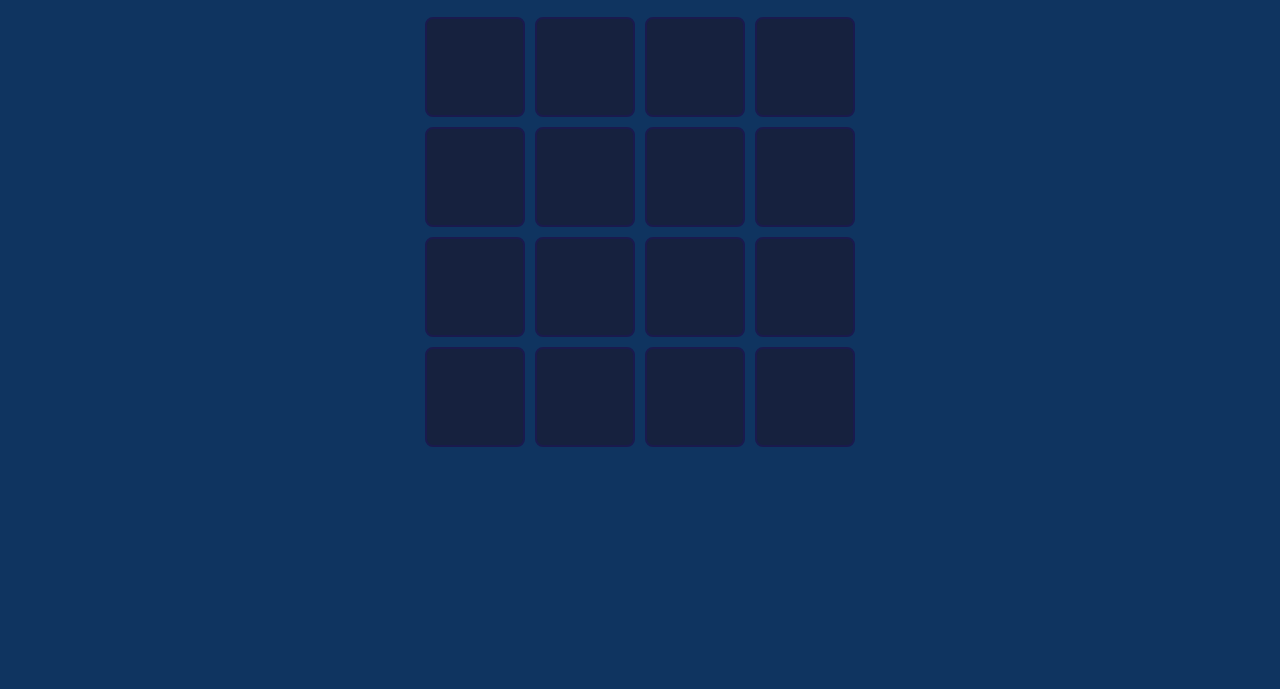
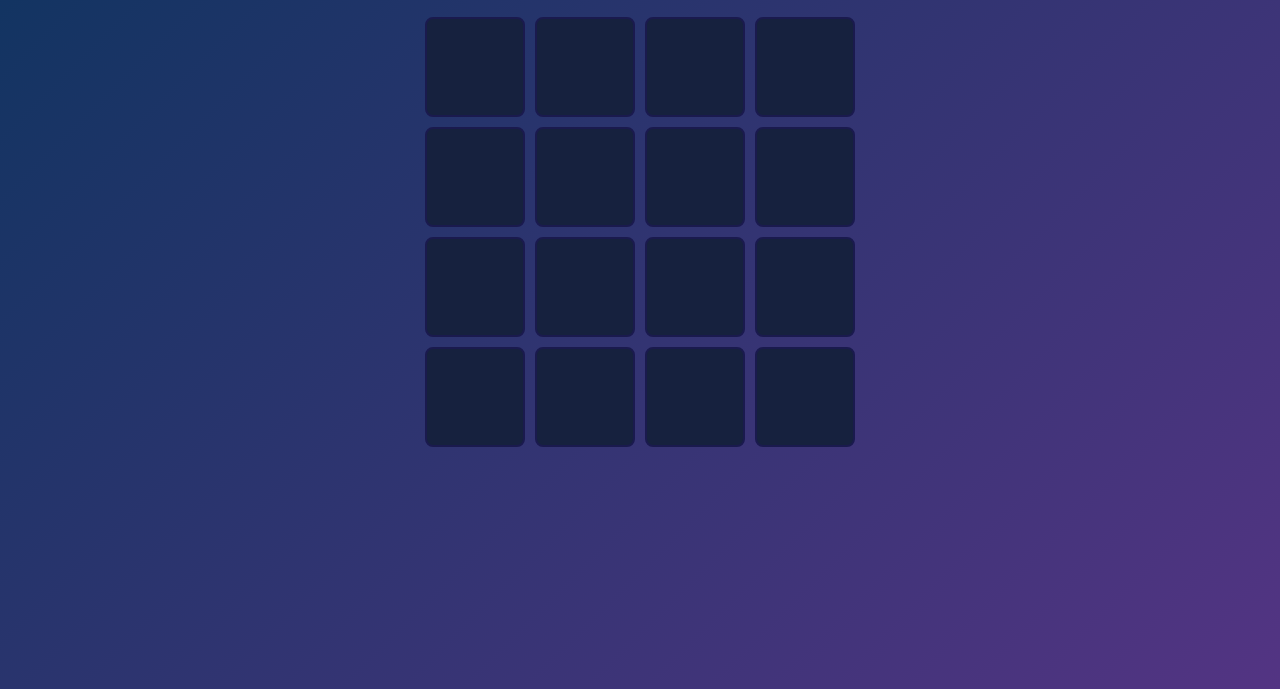
Before and after one commit to annaolme/memory-card-game, a plain HTML site: page index.html in a window 1280 px wide. Shown: the part 111-800 px from the top of the page. Drawn offline with Linux system fonts and the light colour scheme.

Commit message:
gradient background

```diff
--- a/style.css
+++ b/style.css
@@ -1,7 +1,7 @@
 * { margin: 0; padding: 0; box-sizing: border-box; }
 body {
     font-family: 'Segoe UI', sans-serif;
-    background: #0f3460;
+    background: linear-gradient(135deg, #0f3460, #533483);
     color: white; min-height: 100vh;
     display: flex; flex-direction: column;
     align-items: center; padding: 30px;
```
